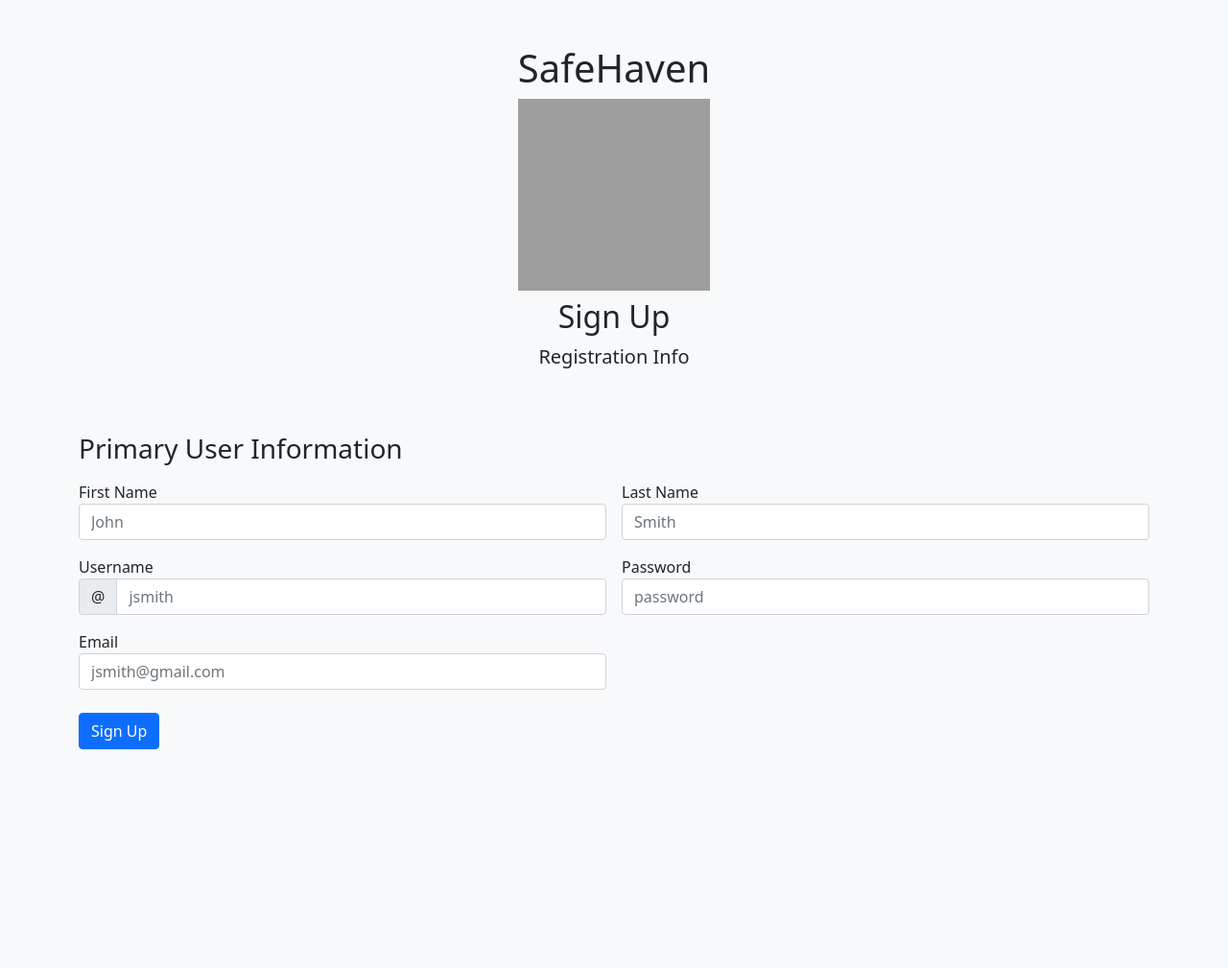
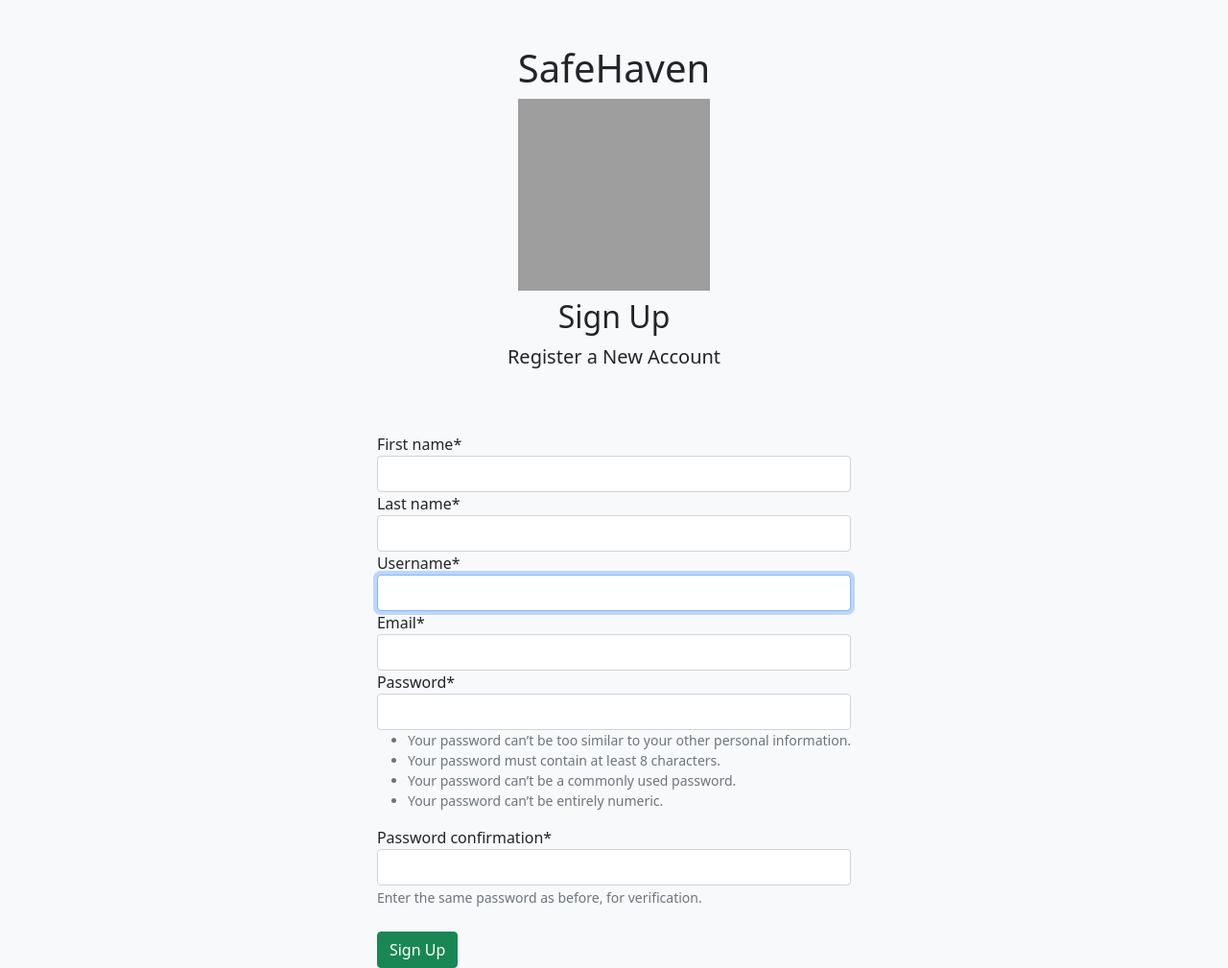
Before and after one commit to austinjjohn/CMSC447-Project, a Django app: page /signup in a window 1280 px wide. Shown: the part 81-1090 px from the top of the page at 96% size. Before the commit the page ends 862 px from the top, so only its background shows below. Run offline with Django 4.2, Linux system fonts and the light colour scheme; some libraries are stand-ins or nearby versions; grey boxes are pictures that could not be loaded.

Commit message:
Switched Signup and Login. Implementing Login Auth - Login Page not working

```diff
--- a/SafeHaven/Haven/forms.py
+++ b/SafeHaven/Haven/forms.py
@@ -4,9 +4,17 @@ from django import forms
 from django.contrib.auth.models import User
 
 class RegisterationForm(UserCreationForm):
+    username = forms.CharField(required=True, max_length=30)
     email = forms.EmailField()
     first_name = forms.CharField(max_length=20)
     last_name = forms.CharField(max_length=20)
     class Meta:
         model = User
         fields = ["first_name", "last_name", "username", "email", "password1", "password2"]
+
+        # def clean(self):
+        #     cleaned_data = super().clean()
+        #     password1 = self.cleaned_data.get('password1')
+        #     password2 = self.cleaned_data.get('password2')
+        #
+        #     if User.objects.filter(username = cleaned_data["username"]).exists():
--- a/SafeHaven/Haven/models.py
+++ b/SafeHaven/Haven/models.py
@@ -46,7 +46,7 @@ class EvacLocation(models.Model):
         cls.delete()
 
 
-class Signup(models.Model):
+class Login(models.Model):
     firstname = models.CharField(max_length=80)
     lastname = models.CharField(max_length=80)
     username = models.CharField(max_length=80)
@@ -70,8 +70,8 @@ class Signup(models.Model):
 
     @classmethod
     def create(cls, firstname, lastname, username, email, password):
-        signup = Signup(firstname=firstname, lastname=lastname, username=username, email=email, password=password)
-        return signup
+        login = Login(firstname=firstname, lastname=lastname, username=username, email=email, password=password)
+        return login
 
     @classmethod
     def delete(cls):
--- a/SafeHaven/Haven/templates/base.html
+++ b/SafeHaven/Haven/templates/base.html
@@ -13,10 +13,19 @@
     <title>{% block title %}SafeHaven{% endblock %}</title>
 </head>
 <body>
+
 {% include 'navbar.html' %}
-<h1 class="logotype">SafeHaven</h1>
+<!--<h1 class="logotype">SafeHaven</h1>-->
+<!--</div>-->
+<!--<br/>-->
 
-</div>
+<!--<div class="container">-->
+<!--    {% if messages %}-->
+<!--        {% for message in messages %}-->
+<!--            {{ message }}-->
+<!--        {% endfor %}-->
+<!--    {% endif %}-->
+<!--</div>-->
 
 <main>
     {% block content %}
--- a/SafeHaven/Haven/templates/navbar.html
+++ b/SafeHaven/Haven/templates/navbar.html
@@ -10,7 +10,7 @@
           <a class="nav-link" href="{% url 'listings' %}">Listings</a>
           <a class="nav-link" href="{% url 'volunteer' %}">Volunteer</a>
           <a class="nav-link" href="{% url 'evacuee' %}">Evacuee</a>
-            <a class="nav-link" href="{% url 'map' %}">Map</a>
+          <a class="nav-link" href="{% url 'map' %}">Map</a>
         </nav>
       </div>
     </header>
--- a/SafeHaven/Haven/templates/signup.html
+++ b/SafeHaven/Haven/templates/signup.html
@@ -1,5 +1,12 @@
-<!doctype html>
-<html lang="en">
+{% extends 'base.html' %}
+
+<!--{% block title %}Login{% endblock %}-->
+
+{% load crispy_forms_tags %}
+
+{% block content %}
+
+
 <head>
     <!-- Required meta tags -->
     <meta charset="utf-8">
@@ -8,10 +15,8 @@
     <!-- Bootstrap CSS -->
     <link href="https://cdn.jsdelivr.net/npm/bootstrap@5.1.3/dist/css/bootstrap.min.css" rel="stylesheet" integrity="sha384-1BmE4kWBq78iYhFldvKuhfTAU6auU8tT94WrHftjDbrCEXSU1oBoqyl2QvZ6jIW3" crossorigin="anonymous">
 
-    <title>SafeHaven Website</title>
 </head>
 <body class="bg-light">
-{% include 'navbar.html' %}
 <div class="container">
     <div class="py-5 text-center">
         <h1>SafeHaven</h1>
@@ -19,80 +24,24 @@
              src="https://cdn.discordapp.com/attachments/946404952627093565/964183117151731732/safe-haven-color.png"
              alt="SaveHaven Logo" width="200" height="200"/>
         <h2>Sign Up</h2>
-        <p class="lead">Registration Info</p>
+        <p class="lead">Register a New Account</p>
     </div>
 </div>
 
-<div class="container">
-    <h3 class="mb-3">Primary User Information</h3>
-    <form novalidate>
-        <div class="row g-3">
-            <div class="col-sm-6">
-                <label for="firstName" class=""form-label">First Name</label>
-                <input id="firstName" type="text" class="form-control" placeholder="John" required>
-                <div class="invalid-feedback">
-                    Valid first name is required.
-                </div>
-            </div>
 
-            <div class="col-sm-6">
-                <label for="lastName" class=""form-label">Last Name</label>
-                <input id="lastName" type="text" class="form-control" placeholder="Smith" required>
-                <div class="invalid-feedback">
-                    Valid last name is required.
-                </div>
-            </div>
+<div class="d-flex justify-content-center">
+    <form method="POST" class="form-group">
+        {% csrf_token %}
+        {{form|crispy}}
 
-            <div class="col-6">
-                <label for="username" class=""form-label">Username</label>
-                <div class="input-group">
-                    <span class="input-group-text">@</span>
-                    <input id="username" type="text" class="form-control" placeholder="jsmith" required>
-                </div>
-                <div class="invalid-feedback">
-                    Invalid Username.
-                </div>
-            </div>
+        <br>
+        <button type="submit" class="btn btn-success">Sign Up</button>
+<!--    <input type="text" name="name" id="session_name" placeholder="username" />-->
+<!--    <input type="text" name="name" id="session_name" placeholder="password" />-->
+<!--    {{ form.as_p }}-->
+<!--    <button type="submit">Login</button>-->
+    </form>
+</div>
+</body>
 
-            <div class="col-6">
-                <label for="password" class=""form-label">Password</label>
-                <input id="password" type="password" class="form-control" placeholder="password" required>
-                <div class="invalid-feedback">
-                    Invalid Password.
-                </div>
-            </div>
-
-            <div class="col-6">
-                <label for="email" class=""form-label">Email</label>
-                <input id="email" type="text" class="form-control" placeholder="jsmith@gmail.com" required>
-                <div class="invalid-feedback">
-                    Invalid Email.
-                </div>
-            </div>
-
-        </div>
-        <br>
-                <button type="submit" class="btn btn-primary btn-block">Sign Up</button>
-    </form>
-
-</div>
-
-<p>
-    <br>
-    <br>
-    <br>
-</p>
-
-
-<!-- Optional JavaScript; choose one of the two! -->
-
-<!-- Option 1: Bootstrap Bundle with Popper -->
-<script src="https://cdn.jsdelivr.net/npm/bootstrap@5.1.3/dist/js/bootstrap.bundle.min.js" integrity="sha384-ka7Sk0Gln4gmtz2MlQnikT1wXgYsOg+OMhuP+IlRH9sENBO0LRn5q+8nbTov4+1p" crossorigin="anonymous"></script>
-
-<!-- Option 2: Separate Popper and Bootstrap JS -->
-<!--
-<script src="https://cdn.jsdelivr.net/npm/@popperjs/core@2.10.2/dist/umd/popper.min.js" integrity="sha384-7+zCNj/IqJ95wo16oMtfsKbZ9ccEh31eOz1HGyDuCQ6wgnyJNSYdrPa03rtR1zdB" crossorigin="anonymous"></script>
-<script src="https://cdn.jsdelivr.net/npm/bootstrap@5.1.3/dist/js/bootstrap.min.js" integrity="sha384-QJHtvGhmr9XOIpI6YVutG+2QOK9T+ZnN4kzFN1RtK3zEFEIsxhlmWl5/YESvpZ13" crossorigin="anonymous"></script>
--->
-</body>
-</html>
+{% endblock %}
--- a/SafeHaven/Haven/urls.py
+++ b/SafeHaven/Haven/urls.py
@@ -4,7 +4,7 @@ from . import views
 
 urlpatterns = [
     path('', views.index, name='index'),
-    path('login', views.login, name='login'),
+    path('login', views.login_user, name='login'),
     path('signup', views.signup, name='signup'),
     path('listings', views.listings, name='listings'),
     path('volunteer', views.volunteer, name='volunteer'),
--- a/SafeHaven/Haven/views.py
+++ b/SafeHaven/Haven/views.py
@@ -1,9 +1,13 @@
 from django.http import HttpResponse
 from django.shortcuts import render, redirect
 from django.template import loader
+from django.contrib import messages
+from django.contrib.auth import authenticate, login, logout
 from .forms import RegisterationForm
 from Haven.models import EvacLocation
-from Haven.models import Signup
+from Haven.models import Login
+
+
 # Create your views here.
 
 
@@ -12,35 +16,42 @@ def index(request):
     return HttpResponse(template.render({}, request))
     # return HttpResponse("Hello, world. You're at the Haven index.")
 
-def login(response):
+
+def signup(response):
     if response.method == "POST":
         form = RegisterationForm(response.POST)
         if form.is_valid():
             form.save()
 
-        return redirect("/listings") #UNCOMMENT WHEN WE HAVE A LISTINGS PAGE TO CONTINUE TO
+        return redirect("/listings")  # UNCOMMENT WHEN WE HAVE A LISTINGS PAGE TO CONTINUE TO
     else:
         form = RegisterationForm()
-    return render(response, "login.html", {"form": form})
+    return render(response, "signup.html", {"form": form})
 
 
-def signup(request):
+def login_user(request):
     if request.method == "POST":
-        if request.POST.get('firstname') and request.POST.get('lastname') and request.POST.get('username') and request.POST.get('password') and request.POST.get('email'):
-            firstname = request.POST["firstname"]
-            lastname = request.POST["lastname"]
-            username = request.POST["username"]
+        if request.POST.get('email') and request.POST.get('password'):
+            email = request.POST["email"]
             password = request.POST["password"]
-            email = request.POST["email"]
+            user = authenticate(request, email=email, password=password)
 
-            signup = Signup.create(firstname, lastname, username, email, password)
-            signup.save()
+            if user is not None:
+                login(request, user)
+                return redirect('homepage.html')
+            else:
+                messages.success(request, "Incorrect Email or Password. Try Again.")
+                return redirect('login.html')
 
-    data = Signup.objects.all()
-    info = {
-        "list_data": data
-    }
-    return render(request, 'signup.html', info)
+    #         logininfo = Login.create(firstname, lastname, username, email, password)
+    #         logininfo.save()
+    #
+    # data = Login.objects.all()
+    # info = {
+    #     "list_data": data
+    # }
+    else:
+        return render(request, 'login.html')
 
     # if response.method == "POST":
     #     form = RegisterationForm(response.POST)
@@ -84,6 +95,7 @@ def evacuee(request):
     template = loader.get_template("evac_profile_page.html")
     return HttpResponse(template.render({}, request))
 
+
 def createListing(request):
     if request.method == 'POST':
         if request.POST.get('address') and request.POST.get('spaces'):
@@ -97,6 +109,7 @@ def createListing(request):
             }
     return render(request, 'templates/listings.html', dict)
 
+
 def map(request):
     template = loader.get_template("map.html")
     return HttpResponse(template.render({}, request))
```
Also changed, not shown: SafeHaven/Haven/templates/login.html (+76 -15 lines).
